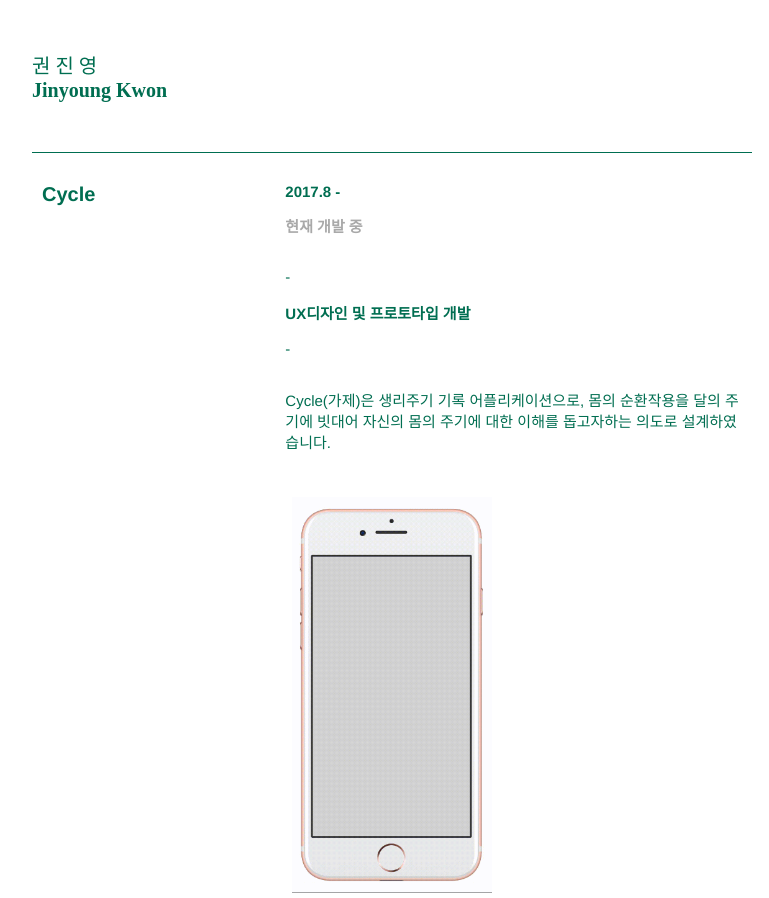
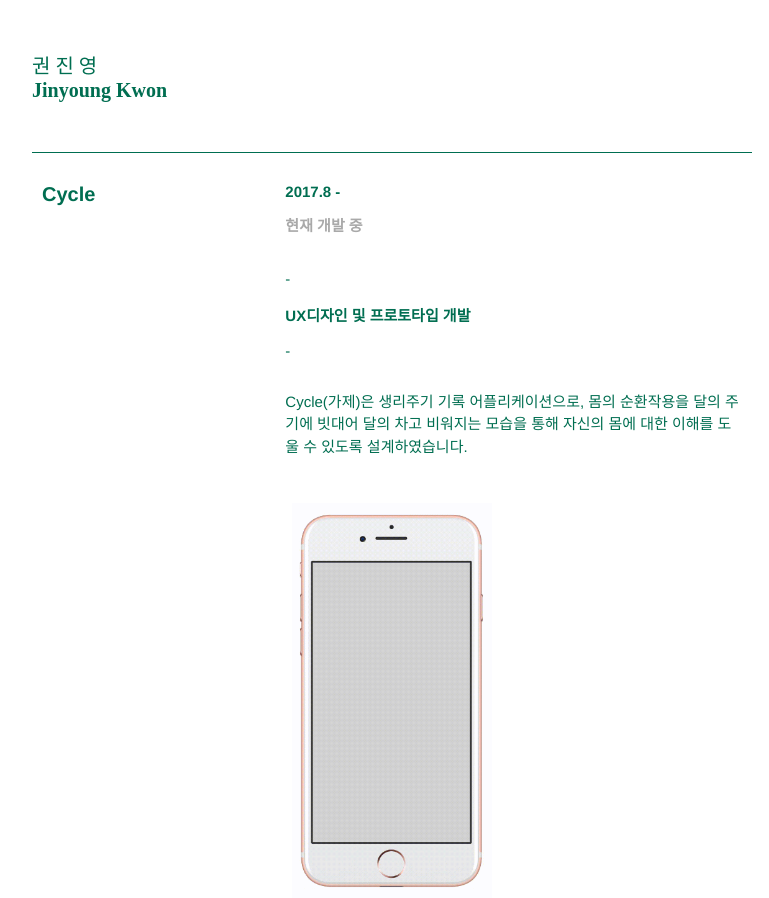
Before and after one commit to lilory/lilory.github.com, a PHP site: page /works/cycle.html in a window 1280 px wide. Shown: the top 898 px of the page, without its empty margins (248-1017 px from the left). Run offline with PHP 8.4, Linux system fonts and the light colour scheme; some web fonts are replaced.

Commit message:
ver 2.9.1 text modified

```diff
--- a/css/style.css
+++ b/css/style.css
@@ -8,6 +8,10 @@
 a, a:hover, a:active, a:visited{
 	color: #006E51;
 	text-decoration: none;
+}
+
+p{
+	line-height: 1.5em;
 }
 
 /*header*/
--- a/works/cycle.html
+++ b/works/cycle.html
@@ -37,7 +37,7 @@
 				<br>-<br><br>
 				<div class="sub-title">UX디자인 및 프로토타입 개발</div>
 				<br>-<br><br>
-				<p>Cycle(가제)은 생리주기 기록 어플리케이션으로, 몸의 순환작용을 달의 주기에 빗대어 자신의 몸의 주기에 대한 이해를 돕고자하는 의도로 설계하였습니다.</p>
+				<p>Cycle(가제)은 생리주기 기록 어플리케이션으로, 몸의 순환작용을 달의 주기에 빗대어 달의 차고 비워지는 모습을 통해 자신의 몸에 대한 이해를 도울 수 있도록 설계하였습니다.</p>
 			</div>
 		</div>
 
--- a/works/digiq.html
+++ b/works/digiq.html
@@ -37,7 +37,7 @@
 				<br>-<br><br>
 				<div class="sub-title">UX디자인 및 개발</div>
 				<br>-<br><br>
-				<p>(주)디지큐는 전국편의점유통망을 이용하여 선불PIN, 기프트카드 등 각종 디지털상품 유통 및 온/오프라인을 연계한 각종 생활편의서비스를 제공하는 회사입니다. 홈페이지 컨텐츠 기획, UX 디자인 및 개발을 하였습니다.</p><p class="url">홈페이지는 현재 폐쇄되었습니다.</p>
+				<p>(주)디지큐는 전국편의점유통망을 이용하여 선불PIN, 기프트카드 등 각종 디지털상품 유통 및 온/오프라인을 연계한 각종 생활편의서비스를 제공하는 회사입니다. 홈페이지 컨텐츠 기획을 포함한 UX 디자인 및 개발을 하였습니다.</p><p class="url">홈페이지는 현재 폐쇄되었습니다.</p>
 			</div>
 		</div>
 
--- a/works/ev.html
+++ b/works/ev.html
@@ -37,7 +37,7 @@
 				<br>-<br><br>
 				<div class="sub-title">UX디자인 및 프로젝트관리</div>
 				<br>-<br><br>
-				<p>잉글리시비주얼은 현대언어학을 기반으로 한 독자적인 영문법인 '해석이론' 시리즈를 강의하는 인터넷 영어강의 사이트입니다. 3개월 간 홈페이지의 큰 구조적인 변경이 없이 컨텐츠 개편 및 사용성 개선을 목표로 한 홈페이지 개편 프로젝트에 참여하였습니다.</p>
+				<p>잉글리시비주얼은 현대언어학을 기반으로 만든 영문법인 '해석이론' 시리즈를 강의하는 인터넷 영어강의 사이트입니다. 3개월간 컨텐츠 개편 및 사용성 개선을 목표로 한 홈페이지 개편 프로젝트에 참여하였습니다.</p>
 				<br><a class="url" href="https://www.englishvisual.com/" target="_blank">https://www.englishvisual.com/</a>
 			</div>
 		</div>
```
